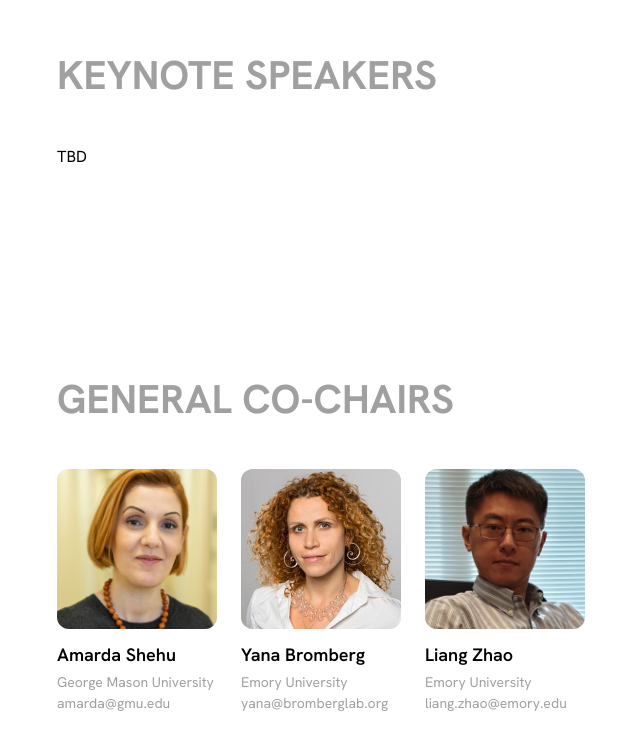
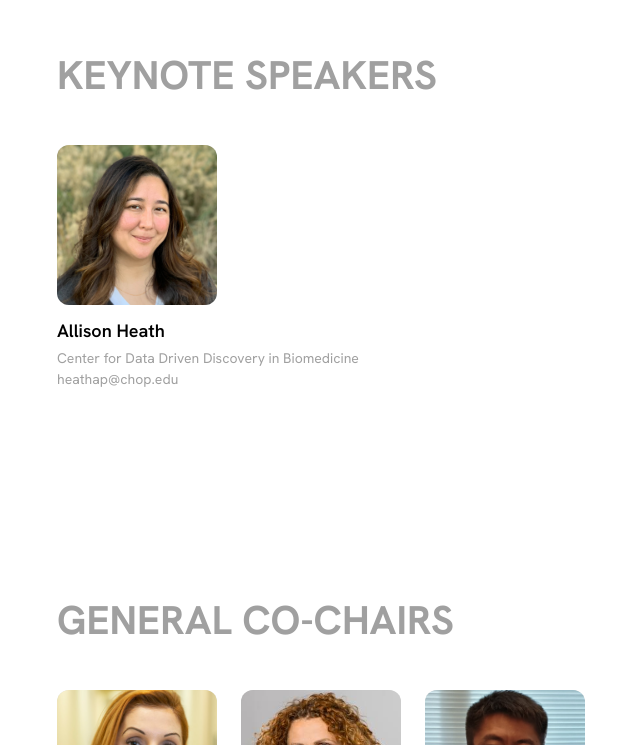
Before and after one commit to LLMs4Science-Community/LLMs4Science-Community.github.io, a Next.js app: page /aaai2025 in a window 1280 px wide. Shown: the part 2838-3583 px from the top of the page, without its empty margins (135-775 px from the left). Built offline with nearby package versions, Linux system fonts and the light colour scheme.

Commit message:
Add keynote speaker

```diff
--- a/src/app/aaai2025/components/speakers.jsx
+++ b/src/app/aaai2025/components/speakers.jsx
@@ -1,6 +1,17 @@
 "use client";
 
+import { PeopleCard } from "./organizers";
+
 const Speakers = () => {
+  const speakers = [
+    {
+      name: "Allison Heath",
+      school: "Center for Data Driven Discovery in Biomedicine",
+      email: "heathap@chop.edu",
+      profile: "/aaai2025/images/profile-heath.webp",
+    },
+  ];
+
   return (
     <section
       id="speakers"
@@ -10,7 +21,17 @@ const Speakers = () => {
         KEYNOTE SPEAKERS
       </h1>
 
-      TBD
+      <div className="flex flex-wrap gap-6">
+        {speakers.map((person, i) => (
+          <PeopleCard
+            key={i}
+            name={person.name}
+            school={person.school}
+            email={person.email}
+            profile={person.profile}
+          />
+        ))}
+      </div>
     </section>
   );
 };
```
Also changed, not shown: public/aaai2025/images/profile-heath.webp (added).
